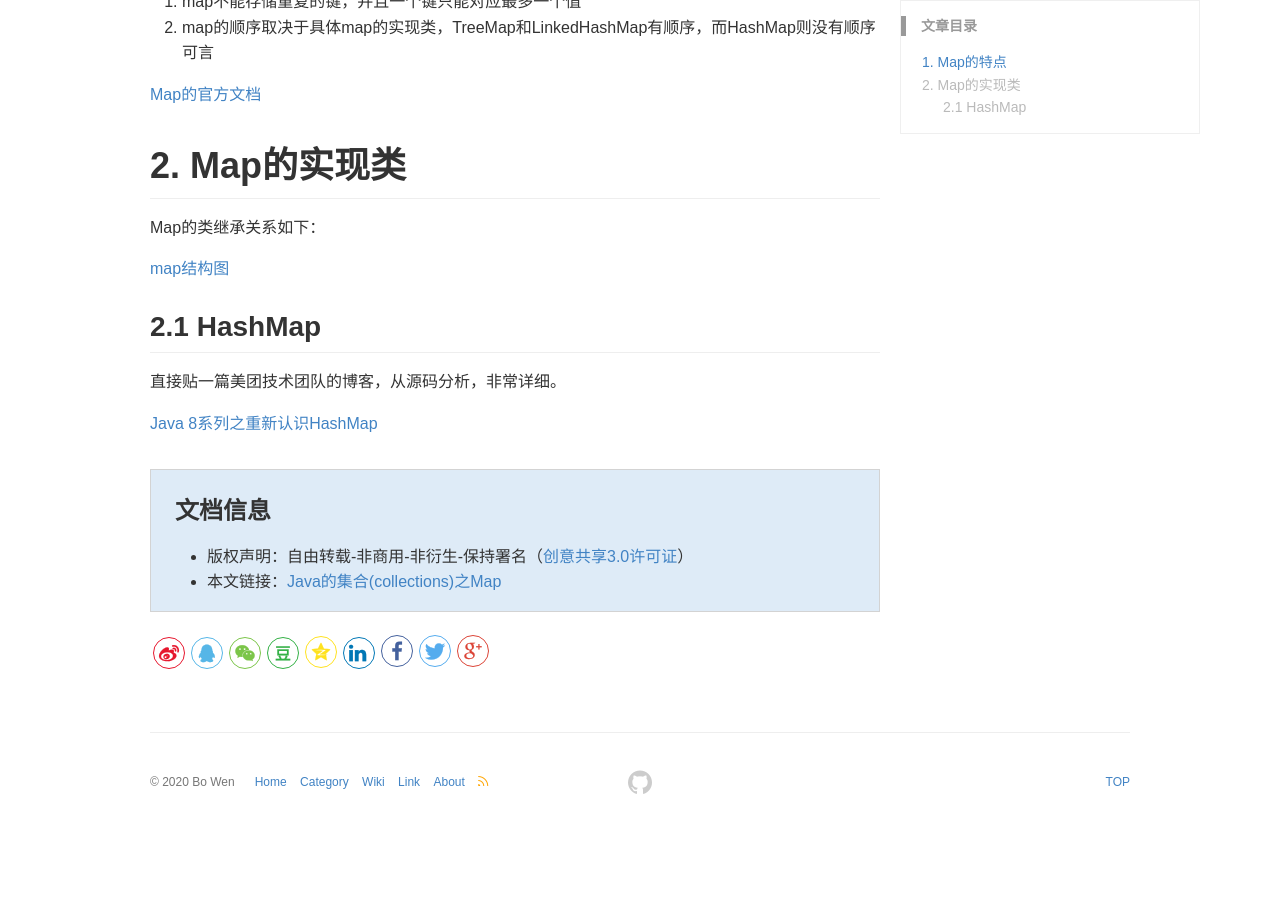
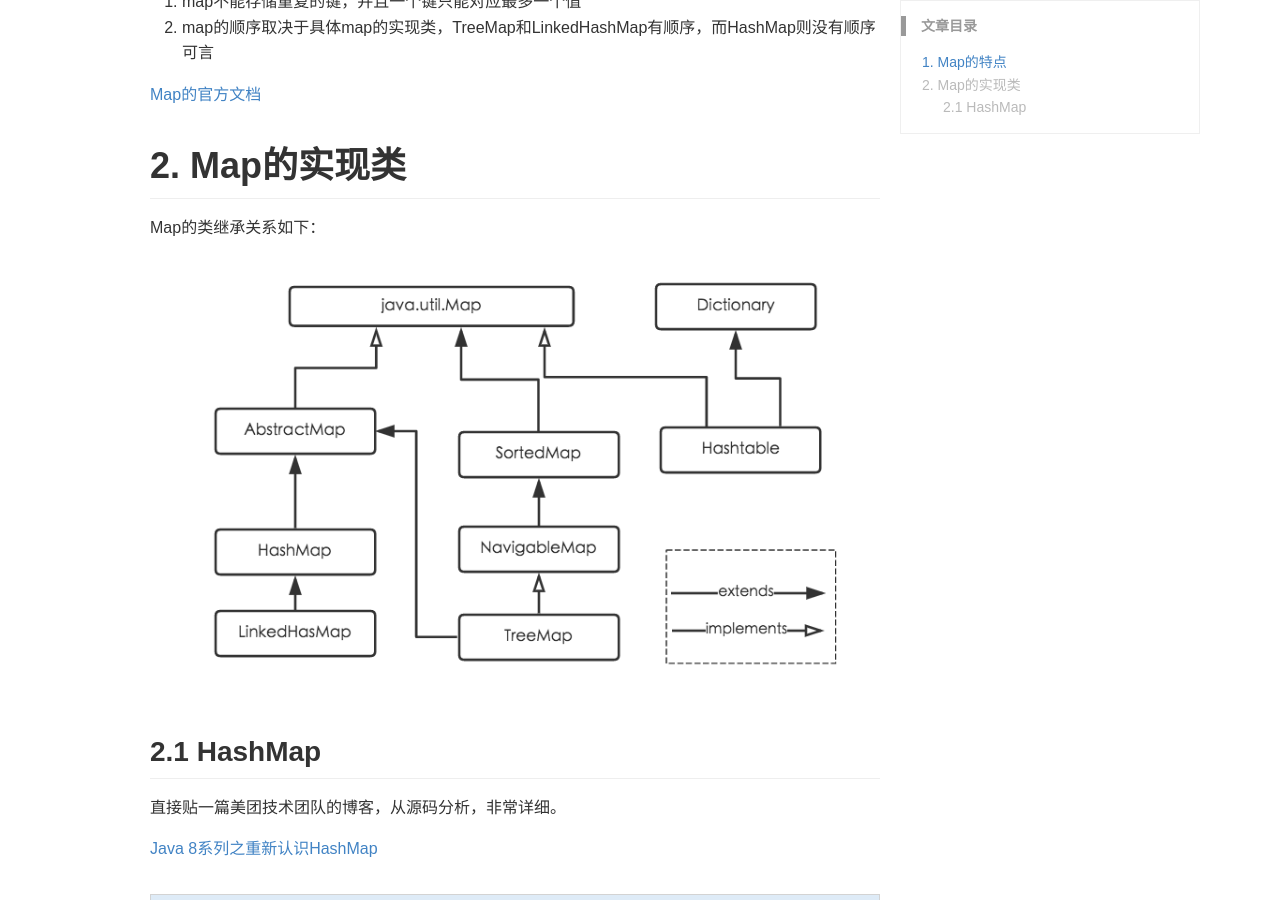
Before and after one commit to wenb1/wenb1.github.io, a Jekyll site: the page built from _posts/2020-05-14-java-collection-map.md, in a window 1280 px wide and 900 px high, scrolled down 482 px. Built offline with Jekyll 4.4.1, drawn with Linux system fonts in a browser that asks for light colours; comment, search, counter and statistics services are not loaded; before the commit the page ends 1313 px from its top, so only the background shows below that.

Commit message:
add one blog

```diff
--- a/_posts/2020-05-14-java-collection-map.md
+++ b/_posts/2020-05-14-java-collection-map.md
@@ -21,7 +21,7 @@ Map实际是存储一系列键值对映射的集合，通过键，我们能找
 
 Map的类继承关系如下：
 
-[map结构图](/images/posts/java/collection_2.png)
+![map结构图](/images/posts/java/collection_2.png)
 
 ## 2.1 HashMap
 
```
